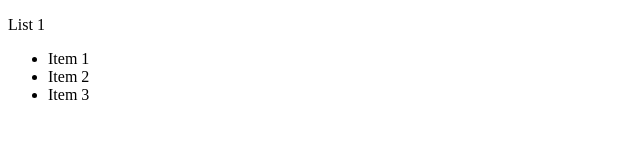
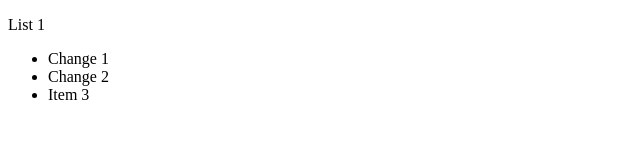
Before and after one commit to sahilbaig/git-commands, a plain HTML site: page index.html in a window 1280 px wide. Shown: the full height of the page, 0-640 px from the left. Drawn offline with Linux system fonts and the light colour scheme.

Commit message:
Changes made

```diff
--- a/index.html
+++ b/index.html
@@ -9,8 +9,8 @@
 <body>
     <p>List 1</p>
     <ul>
-        <li>Item 1</li>
-        <li>Item 2</li>
+        <li>Change 1</li>
+        <li>Change 2</li>
         <li>Item 3</li>
 
     </ul>
```
